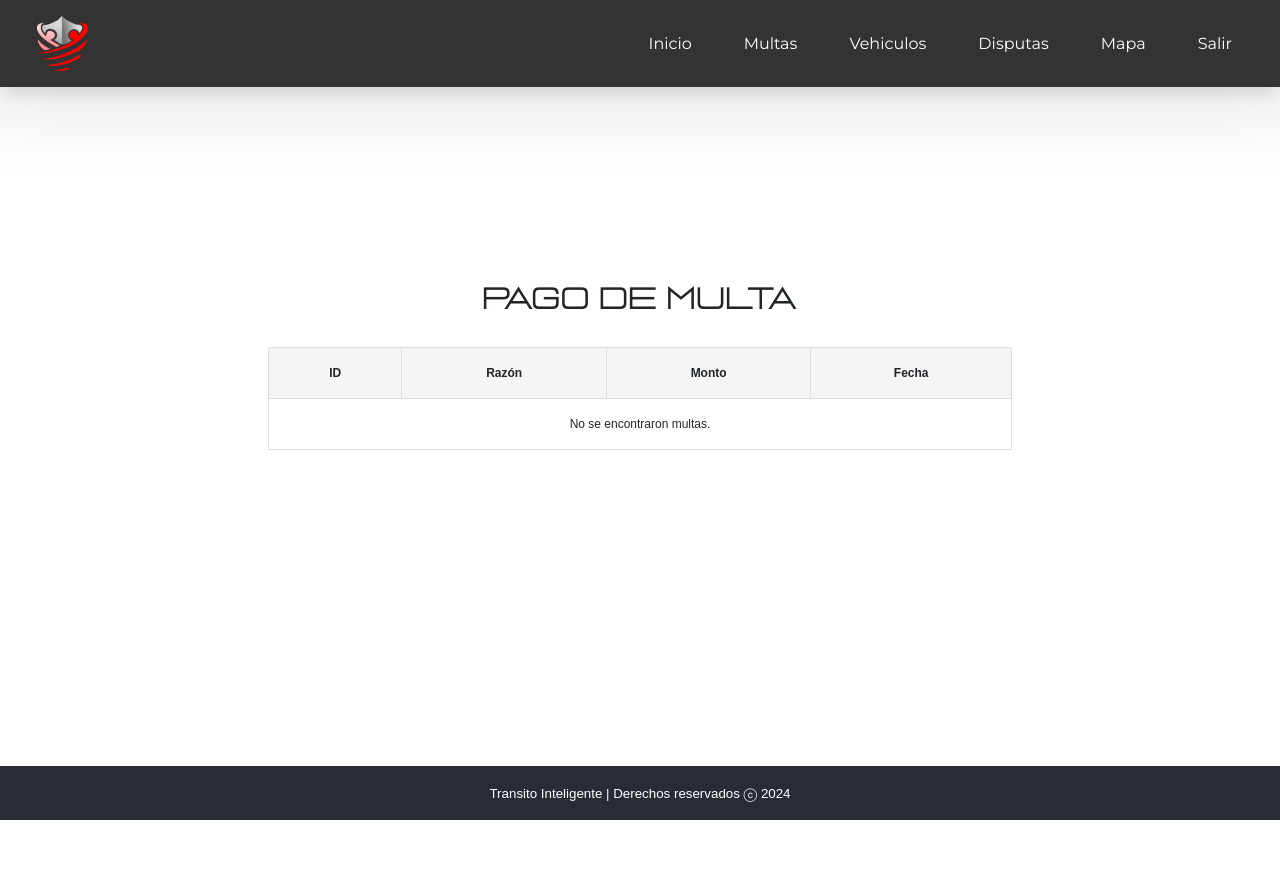
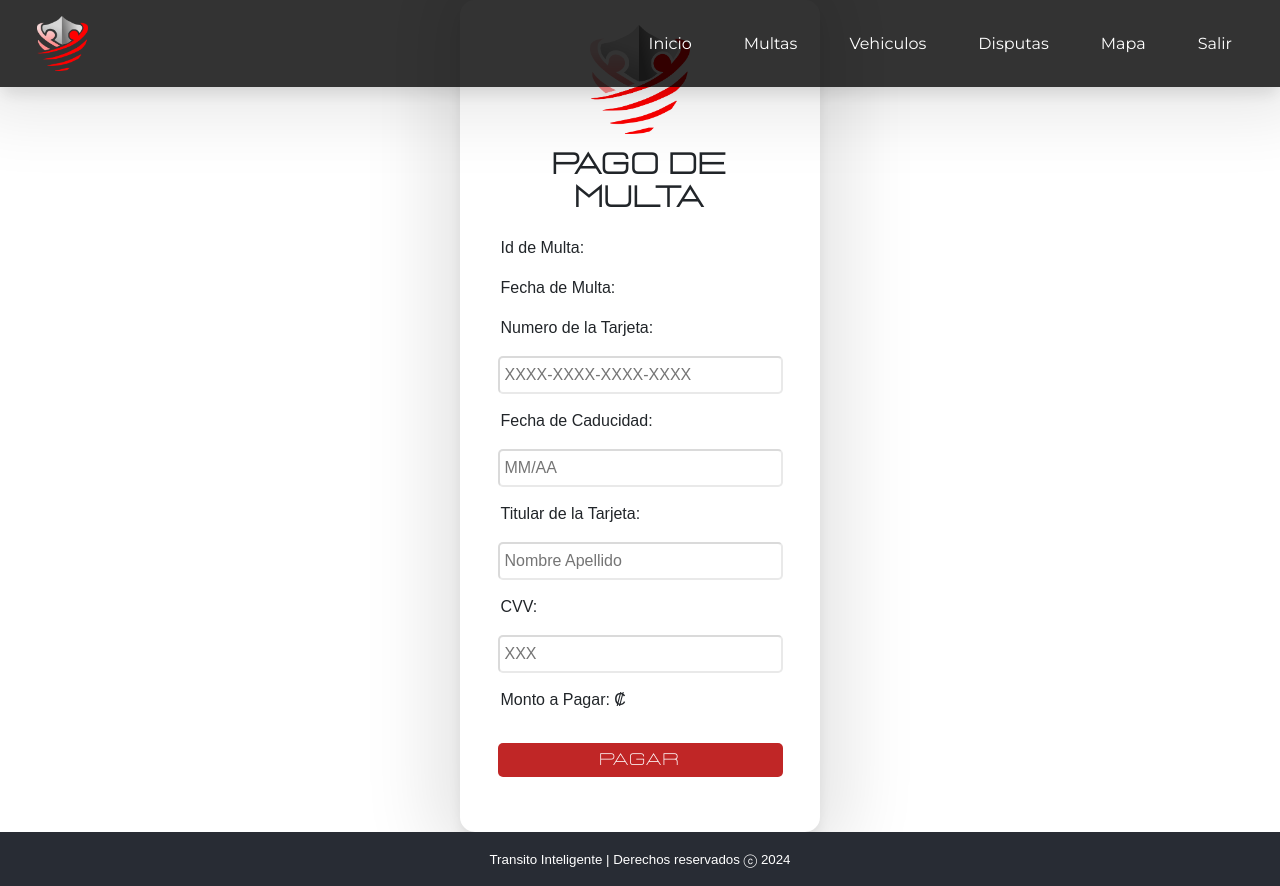
Before and after one commit to Tropicalboy21/Proyecto2_FrontEnd, a React (Vite) app: page /pagoCiudadano in a window 1280 px wide. Before the commit the page ends 820 px from the top, so only its background shows below. Built offline with nearby package versions, Linux system fonts and the light colour scheme; a web font is replaced by a local one.

Commit message:
Update PagoCiudadano.jsx

```diff
--- a/src/components/Ciudadano/PagoCiudadano.jsx
+++ b/src/components/Ciudadano/PagoCiudadano.jsx
@@ -1,91 +1,105 @@
 import React, { useState, useEffect } from 'react';
+import { useNavigate, Link } from 'react-router-dom';
 import '../../assets/styles/app.css';
-import '../../assets/styles/stylesCiudadanos/multasCiudadano.css';
+import ImagenLogo from '../../assets/imgs/logo.png';
+import Alert from '../Alert';
+import multas from '../../assets/data/multas.json'; // Import JSON file
 
-const Multas = () => {
-  const [fines, setFines] = useState([]);
-  const [error, setError] = useState(null);
+const PagoMulta = ({ username }) => {
+  const [amount, setAmount] = useState('');
+  const [description, setDescription] = useState('');
+  const [useremail, setUserEmail] = useState('');
+  const [showAlert, setShowAlert] = useState(false);
+  const [alertType, setAlertType] = useState('');
+  const [alertMessage, setAlertMessage] = useState('');
 
-  const username = localStorage.getItem('username');
-
-  useEffect(() => {
-    const fetchFines = async () => {
+  const registerFine = async (e) => {
+    e.preventDefault();
     try {
-
-        const response = await fetch(`https://localhost:7289/api/Fines?userin=${username}`, {
-
-          method: 'GET',
+      const response = await fetch('https://localhost:7289/api/Fines', {
+        method: 'POST',
         headers: {
           'Content-Type': 'application/json',
         },
+        body: JSON.stringify({
+          amount,
+          description,
+          userEmail: useremail,
+        }),
       });
 
       if (!response.ok) {
-          throw new Error(`Error: ${response.statusText}`);
+        setAlertMessage('Error al pagar la multa');
+        setAlertType('error');
+      } else {
+        setAlertMessage('¡Multa pagada con éxito!');
+        setAlertType('success');
       }
-
-        const data = await response.json();
-
-
-
-        if (Array.isArray(data) && data.length > 0) {
-          setFines(data);
-        } else {
-          setFines([]);
-        }
-      } catch (err) {
-        setError(err.message);
+      setShowAlert(true);
+    } catch (error) {
+      setAlertMessage(error.message === 'Failed to fetch' ? 'Lo sentimos, error en la conexión' : error.message);
+      setAlertType('error');
+      setShowAlert(true);
     }
   };
 
-
-    if (username) {
-      fetchFines();
-    }
-  }, [username]);
-
+  const handleCloseAlert = () => {
+    setShowAlert(false);
+    setAlertMessage('');
+  };
 
   return (
     <div className="view-container">
-      <main className="main-content">
-        <h1 className="title">Pago de Multa</h1>
+      {showAlert && <Alert type={alertType} message={alertMessage} onClose={handleCloseAlert} />}
+      <form onSubmit={registerFine} className="padre2">
+        <img src={ImagenLogo} alt="imagelogo" className="tamano-imagen" />
+        <h2 className="title">Pago de Multa</h2>
+        <div className="Inputs">
+
+        <p>Id de Multa: </p>
+        <p>Fecha de Multa:</p>
+
+        <p>Numero de la Tarjeta: </p>
+          <input
+            type="text"
+            placeholder="XXXX-XXXX-XXXX-XXXX"
+            onChange={(e) => setUserEmail(e.target.value)}
+            required
+          />
+          <p>Fecha de Caducidad: </p>
+            <input
+            type="text"
+            placeholder="MM/AA"
+            onChange={(e) => setUserEmail(e.target.value)}
+            required
+          />
+            <p>Titular de la Tarjeta: </p>
+            <input
+            type="text"
+            placeholder="Nombre Apellido"
+            onChange={(e) => setUserEmail(e.target.value)}
+            required
+          />
+            <p>CVV: </p>
+          <input
+            type="text"
+            placeholder="XXX"
+            onChange={(e) => setDescription(e.target.value)}
+            required
+          />
 
 
-        {error ? (
-          <p className="error-message">Error al cargar las multas: {error}</p>
-        ) : (
-          <table className="fines-table">
-            <thead>
-              <tr>
-                <th>ID</th>
-                <th>Razón</th>
-                <th>Monto</th>
-                <th>Fecha</th>
-              </tr>
-            </thead>
-            <tbody>
+          <p>Monto a Pagar: ₡ {amount}</p>
 
-              {fines.length > 0 ? (
-                fines.map((fine) => (
-                  <tr key={fine.id}>
-                    <td>{fine.id}</td>
-                    <td>{fine.description}</td>
-                    <td>₡{fine.amount}</td>
-                    <td>{new Date(fine.issuedDate).toLocaleDateString()}</td>
-                  </tr>
-                ))
-              ) : (
-                <tr>
-                  <td colSpan="4">No se encontraron multas.</td>
-                </tr>
-              )}
-            </tbody>
-          </table>
-        )}
-
-      </main>
+        </div>
+        <div className="Buttons">
+          <button className="iniciar login" type="submit">
+            Pagar
+          </button>
+        </div>
+      </form>
     </div>
   );
+};
 
-}
-export default Multas;
+export default PagoMulta;
```
Lines whose indentation alone changed are shown as unchanged.
